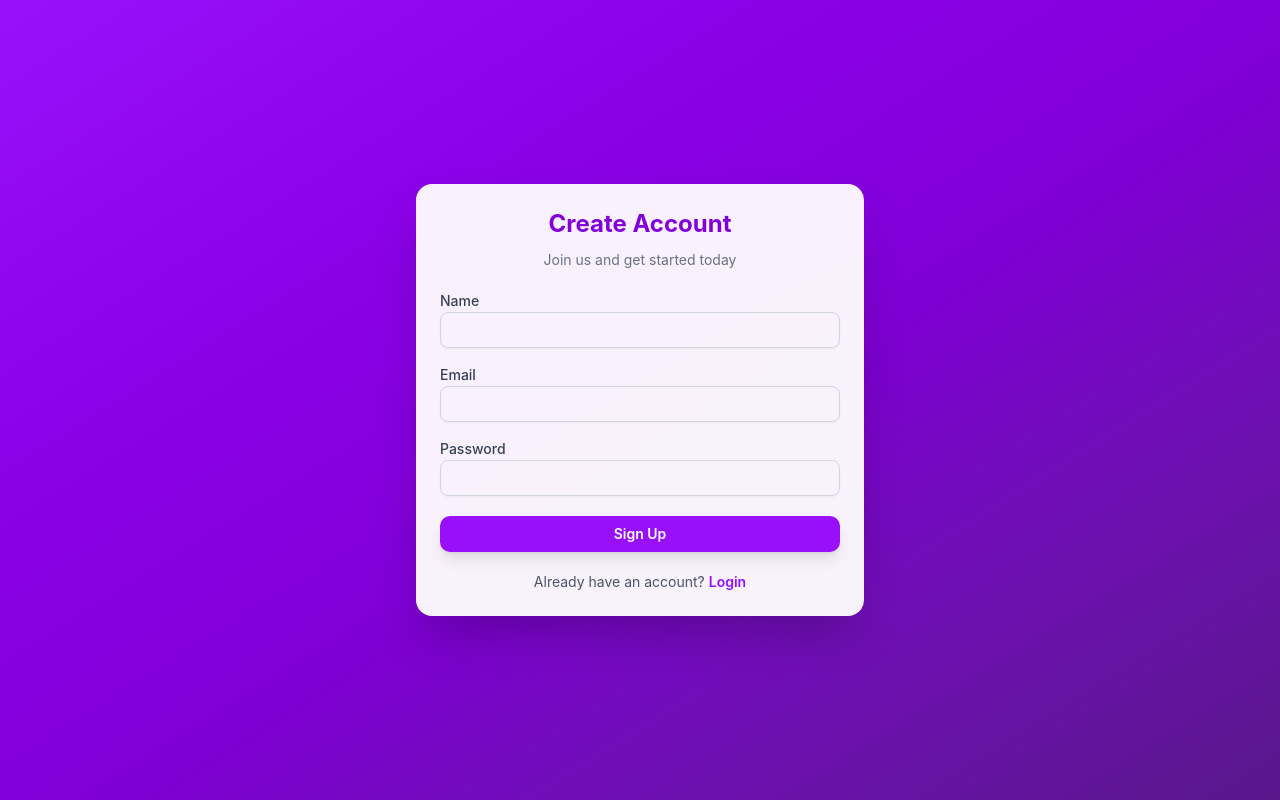
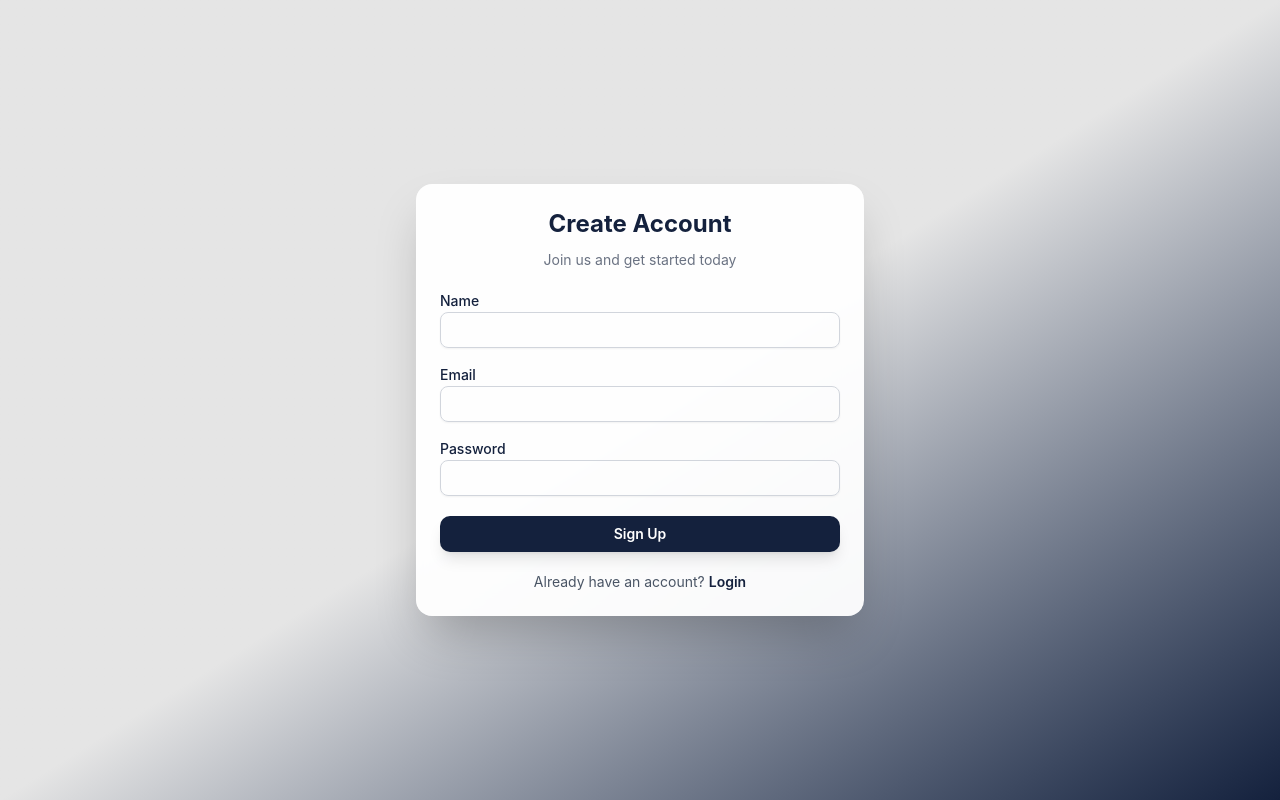
Before and after one commit to craftwithneha/event-management, a React (Vite) app: page /signup in a window 1280 px wide. Built offline with nearby package versions, Linux system fonts and the light colour scheme.

Commit message:
initial commit

```diff
--- a/src/pages/Login.jsx
+++ b/src/pages/Login.jsx
@@ -27,10 +27,66 @@ export default function Login() {
   };
 
   return (
-    <div className="flex justify-center items-center min-h-screen bg-gradient-to-br from-purple-600 via-purple-500 to-purple-400 p-4">
+    // <div className="flex justify-center items-center min-h-screen bg-gradient-to-br from-purple-600 via-purple-500 to-purple-400 p-4">
+    //   <Card className="w-full max-w-md shadow-xl rounded-2xl bg-white">
+    //     <CardHeader className="text-center">
+    //       <CardTitle className="text-2xl font-bold text-purple-700">
+    //         Welcome Back 👋
+    //       </CardTitle>
+    //       <p className="text-gray-500 text-sm">Login to continue</p>
+    //     </CardHeader>
+    //     <CardContent className="space-y-5">
+    //       {error && <p className="text-red-600 text-center">{error}</p>}
+
+    //       {/* Email */}
+    //       <div>
+    //         <Label className="text-gray-700">Email</Label>
+    //         <Input
+    //           type="email"
+    //           placeholder="Enter your email"
+    //           value={email}
+    //           onChange={(e) => setEmail(e.target.value)}
+    //           className="mt-1 border-gray-300 focus:border-purple-500 focus:ring-purple-500"
+    //         />
+    //       </div>
+
+    //       {/* Password */}
+    //       <div>
+    //         <Label className="text-gray-700">Password</Label>
+    //         <Input
+    //           type="password"
+    //           placeholder="Enter your password"
+    //           value={password}
+    //           onChange={(e) => setPassword(e.target.value)}
+    //           className="mt-1 border-gray-300 focus:border-purple-500 focus:ring-purple-500"
+    //         />
+    //       </div>
+
+    //       {/* Login Button */}
+    //       <Button
+    //         onClick={handleLogin}
+    //         className="w-full bg-purple-600 hover:bg-purple-700 text-white py-2 rounded-lg transition-all duration-300"
+    //       >
+    //         Login
+    //       </Button>
+
+    //       {/* Signup Redirect */}
+    //       <p className="text-sm text-center text-gray-600">
+    //         Don’t have an account?{" "}
+    //         <Link
+    //           to="/signup"
+    //           className="text-purple-600 font-medium hover:underline"
+    //         >
+    //           Sign up
+    //         </Link>
+    //       </p>
+    //     </CardContent>
+    //   </Card>
+    // </div>
+    <div className="flex justify-center items-center min-h-screen bg-gradient-to-br from-[#E5E5E5] via-[#E5E5E5] to-[#14213D] p-4">
   <Card className="w-full max-w-md shadow-xl rounded-2xl bg-white">
     <CardHeader className="text-center">
-          <CardTitle className="text-2xl font-bold text-purple-700">
+      <CardTitle className="text-2xl font-bold text-[#14213D]">
         Welcome Back 👋
       </CardTitle>
       <p className="text-gray-500 text-sm">Login to continue</p>
@@ -40,32 +96,32 @@ export default function Login() {
 
       {/* Email */}
       <div>
-            <Label className="text-gray-700">Email</Label>
+        <Label className="text-[#14213D]">Email</Label>
         <Input
           type="email"
           placeholder="Enter your email"
           value={email}
           onChange={(e) => setEmail(e.target.value)}
-              className="mt-1 border-gray-300 focus:border-purple-500 focus:ring-purple-500"
+          className="mt-1 border-gray-300 focus:border-[#14213D] focus:ring-[#14213D]"
         />
       </div>
 
       {/* Password */}
       <div>
-            <Label className="text-gray-700">Password</Label>
+        <Label className="text-[#14213D]">Password</Label>
         <Input
           type="password"
           placeholder="Enter your password"
           value={password}
           onChange={(e) => setPassword(e.target.value)}
-              className="mt-1 border-gray-300 focus:border-purple-500 focus:ring-purple-500"
+          className="mt-1 border-gray-300 focus:border-[#14213D] focus:ring-[#14213D]"
         />
       </div>
 
       {/* Login Button */}
       <Button
         onClick={handleLogin}
-            className="w-full bg-purple-600 hover:bg-purple-700 text-white py-2 rounded-lg transition-all duration-300"
+        className="w-full bg-[#14213D] hover:bg-[#0f192f] text-white py-2 rounded-lg transition-all duration-300"
       >
         Login
       </Button>
@@ -75,7 +131,7 @@ export default function Login() {
         Don’t have an account?{" "}
         <Link
           to="/signup"
-              className="text-purple-600 font-medium hover:underline"
+          className="text-[#14213D] font-medium hover:underline"
         >
           Sign up
         </Link>
--- a/src/pages/Signup.jsx
+++ b/src/pages/Signup.jsx
@@ -31,11 +31,79 @@ export default function Signup() {
     }
   };
 
+  // return (
+  //   <div className="flex justify-center items-center min-h-screen bg-gradient-to-br from-purple-600 via-purple-700 to-purple-900 px-4">
+  //     <Card className="w-full max-w-md shadow-2xl rounded-2xl border-none bg-white/95 backdrop-blur-lg">
+  //       <CardHeader className="text-center">
+  //         <CardTitle className="text-2xl font-bold text-purple-700">
+  //           Create Account
+  //         </CardTitle>
+  //         <p className="text-gray-500 text-sm mt-1">
+  //           Join us and get started today
+  //         </p>
+  //       </CardHeader>
+  //       <CardContent className="space-y-5">
+  //         {error && (
+  //           <p className="text-red-600 text-sm text-center font-medium">
+  //             {error}
+  //           </p>
+  //         )}
+
+  //         <div>
+  //           <Label className="text-gray-700">Name</Label>
+  //           <Input
+  //             className="mt-1 border-gray-300 focus:border-purple-500 focus:ring-purple-500"
+  //             value={name}
+  //             onChange={(e) => setName(e.target.value)}
+  //           />
+  //         </div>
+
+  //         <div>
+  //           <Label className="text-gray-700">Email</Label>
+  //           <Input
+  //             type="email"
+  //             className="mt-1 border-gray-300 focus:border-purple-500 focus:ring-purple-500"
+  //             value={email}
+  //             onChange={(e) => setEmail(e.target.value)}
+  //           />
+  //         </div>
+
+  //         <div>
+  //           <Label className="text-gray-700">Password</Label>
+  //           <Input
+  //             type="password"
+  //             className="mt-1 border-gray-300 focus:border-purple-500 focus:ring-purple-500"
+  //             value={password}
+  //             onChange={(e) => setPassword(e.target.value)}
+  //           />
+  //         </div>
+
+  //         <Button
+  //           onClick={handleSignup}
+  //           className="w-full bg-purple-600 hover:bg-purple-700 text-white font-semibold py-2 rounded-lg shadow-lg transition-all"
+  //         >
+  //           Sign Up
+  //         </Button>
+
+  //         <p className="text-sm text-center text-gray-600">
+  //           Already have an account?{" "}
+  //           <Link
+  //             to="/login"
+  //             className="text-purple-600 font-semibold hover:underline"
+  //           >
+  //             Login
+  //           </Link>
+  //         </p>
+  //       </CardContent>
+  //     </Card>
+  //   </div>
+  // );
+
 return (
-    <div className="flex justify-center items-center min-h-screen bg-gradient-to-br from-purple-600 via-purple-700 to-purple-900 px-4">
+  <div className="flex justify-center items-center min-h-screen bg-gradient-to-br from-[#E5E5E5] via-[#E5E5E5] to-[#14213D] px-4">
     <Card className="w-full max-w-md shadow-2xl rounded-2xl border-none bg-white/95 backdrop-blur-lg">
       <CardHeader className="text-center">
-          <CardTitle className="text-2xl font-bold text-purple-700">
+        <CardTitle className="text-2xl font-bold text-[#14213D]">
           Create Account
         </CardTitle>
         <p className="text-gray-500 text-sm mt-1">
@@ -50,29 +118,29 @@ export default function Signup() {
         )}
 
         <div>
-            <Label className="text-gray-700">Name</Label>
+          <Label className="text-[#14213D]">Name</Label>
           <Input
-              className="mt-1 border-gray-300 focus:border-purple-500 focus:ring-purple-500"
+            className="mt-1 border-gray-300 focus:border-[#14213D] focus:ring-[#14213D]"
             value={name}
             onChange={(e) => setName(e.target.value)}
           />
         </div>
 
         <div>
-            <Label className="text-gray-700">Email</Label>
+          <Label className="text-[#14213D]">Email</Label>
           <Input
             type="email"
-              className="mt-1 border-gray-300 focus:border-purple-500 focus:ring-purple-500"
+            className="mt-1 border-gray-300 focus:border-[#14213D] focus:ring-[#14213D]"
             value={email}
             onChange={(e) => setEmail(e.target.value)}
           />
         </div>
 
         <div>
-            <Label className="text-gray-700">Password</Label>
+          <Label className="text-[#14213D]">Password</Label>
           <Input
             type="password"
-              className="mt-1 border-gray-300 focus:border-purple-500 focus:ring-purple-500"
+            className="mt-1 border-gray-300 focus:border-[#14213D] focus:ring-[#14213D]"
             value={password}
             onChange={(e) => setPassword(e.target.value)}
           />
@@ -80,7 +148,7 @@ export default function Signup() {
 
         <Button
           onClick={handleSignup}
-            className="w-full bg-purple-600 hover:bg-purple-700 text-white font-semibold py-2 rounded-lg shadow-lg transition-all"
+          className="w-full bg-[#14213D] hover:bg-[#0f192f] text-white font-semibold py-2 rounded-lg shadow-lg transition-all"
         >
           Sign Up
         </Button>
@@ -89,7 +157,7 @@ export default function Signup() {
           Already have an account?{" "}
           <Link
             to="/login"
-              className="text-purple-600 font-semibold hover:underline"
+            className="text-[#14213D] font-semibold hover:underline"
           >
             Login
           </Link>
```
Lines whose indentation alone changed are shown as unchanged.
